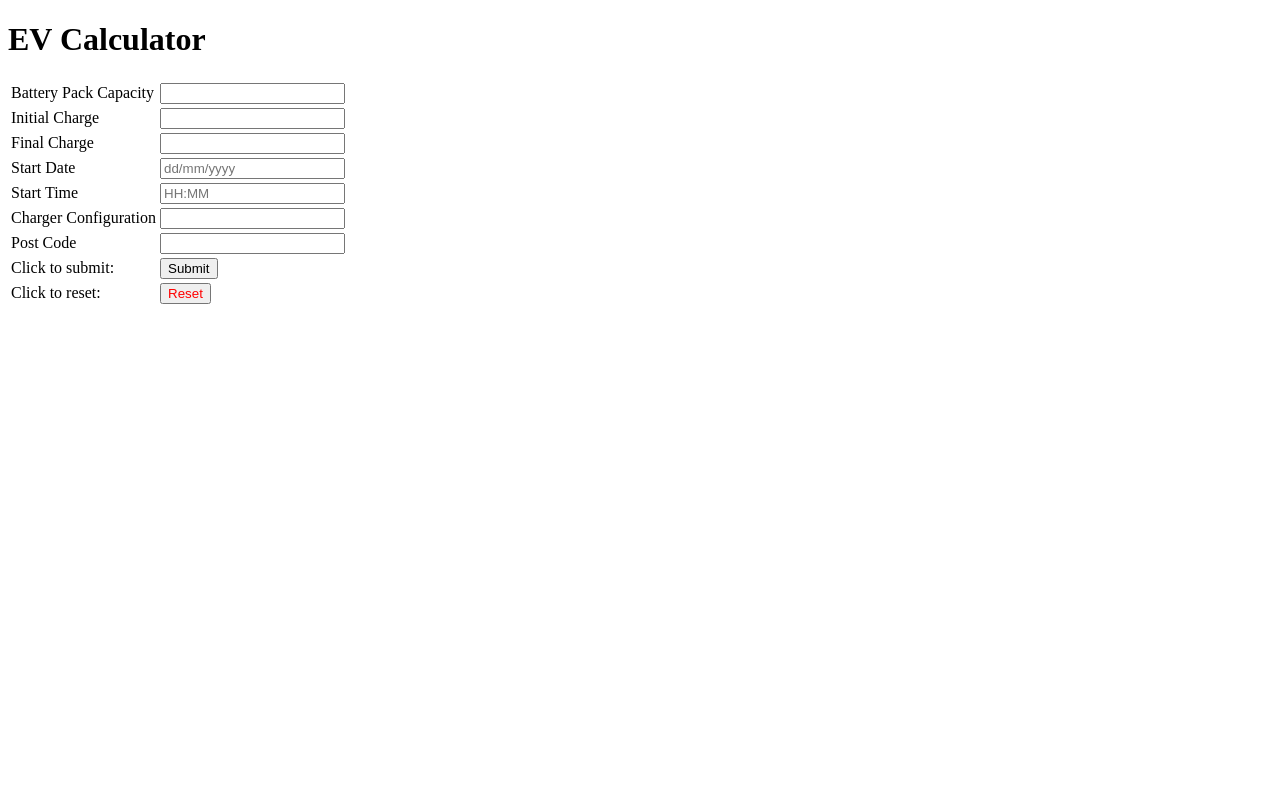
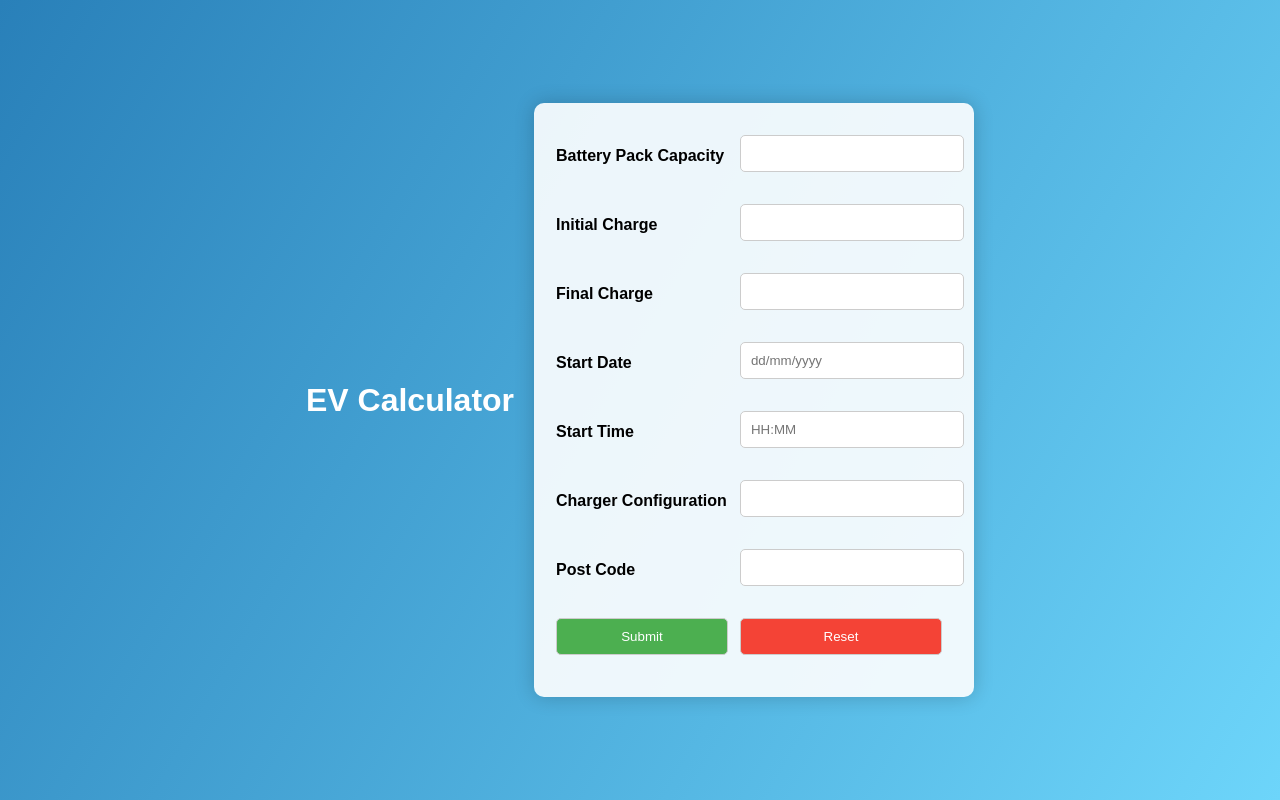
Before and after one commit to namith1003/Car-Charging-Price-Calculator, a Flask app: page / in a window 1280 px wide. Run offline with Flask 2, Linux system fonts and the light colour scheme.

Commit message:
Update calculator.html
updated the css and styling for the application from the base

```diff
--- a/templates/calculator.html
+++ b/templates/calculator.html
@@ -4,66 +4,109 @@
   <meta charset="UTF-8" />
   <title>EV Calculator</title>
 
-    <!-- Inline style sheet -->
+  <!-- Enhanced styles -->
 
   <style>
-      /* The Modal (background) */
+    /* General styles */
+    body {
+      font-family: Arial, sans-serif;
+      background: linear-gradient(120deg, #2980b9, #6dd5fa);
+      margin: 0;
+      padding: 0;
+      display: flex;
+      justify-content: center;
+      align-items: center;
+      height: 100vh;
+    }
+
+    h1 {
+      text-align: center;
+      color: #fff;
+      margin-bottom: 20px;
+      font-size: 2em; /* twice the size */
+      padding-right: 20px; /* padding to the right */
+    }
+
+    form {
+      background-color: rgba(255, 255, 255, 0.9);
+      padding: 20px;
+      border-radius: 10px;
+      box-shadow: 0 0 20px rgba(0, 0, 0, 0.2);
+      max-width: 400px;
+      width: 100%;
+    }
+
+    table {
+      width: 100%;
+    }
+
+    td {
+      font-weight: bold;
+      padding: 10px 0;
+    }
+
+    label {
+      display: inline-block;
+      margin-bottom: 5px;
+    }
+
+    input[type="text"],
+    input[type="submit"],
+    input[type="reset"] {
+      width: calc(100% - 10px);
+      padding: 10px;
+      margin-bottom: 10px;
+      border: 1px solid #ccc;
+      border-radius: 5px;
+      font-family: Arial, sans-serif;
+    }
+
+    input[type="submit"] {
+      background-color: #4caf50;
+      color: #fff;
+      cursor: pointer;
+      transition: background-color 0.3s ease;
+    }
+
+    input[type="submit"]:hover {
+      background-color: #45a049;
+    }
+
+    input[type="reset"] {
+      background-color: #f44336;
+      color: #fff;
+      cursor: pointer;
+      transition: background-color 0.3s ease;
+    }
+
+    input[type="reset"]:hover {
+      background-color: #d32f2f;
+    }
+
+    /* Modal styles */
     .modal {
-        display: none; /* Hidden by default */
-        position: fixed; /* Stay in place */
-        z-index: 1; /* Sit on top */
-        padding-top: 100px; /* Location of the box */
+      display: none;
+      position: fixed;
+      z-index: 1;
       left: 0;
       top: 0;
-        width: 100%; /* Full width */
-        height: 100%; /* Full height */
-        overflow: auto; /* Enable scroll if needed */
-        background-color: rgb(0, 0, 0); /* Fallback color */
-        background-color: rgba(0, 0, 0, 0.4); /* Black w/ opacity */
+      width: 100%;
+      height: 100%;
+      overflow: auto;
+      background-color: rgba(0, 0, 0, 0.4);
     }
 
-      /* Modal Content */
     .modal-content {
-        position: relative;
       background-color: #fefefe;
-        margin: auto;
-        padding: 0;
-        border: 1px solid #888;
-        width: 80%;
-        box-shadow: 0 4px 8px 0 rgba(0, 0, 0, 0.2),
-          0 6px 20px 0 rgba(0, 0, 0, 0.19);
-        -webkit-animation-name: animatetop;
-        -webkit-animation-duration: 0.4s;
-        animation-name: animatetop;
-        animation-duration: 0.4s;
+      border-radius: 10px;
+      box-shadow: 0 4px 8px rgba(0, 0, 0, 0.2);
+      margin: 15% auto;
+      padding: 20px;
+      max-width: 300px;
     }
 
-      /* Add Animation */
-      @-webkit-keyframes animatetop {
-        from {
-          top: -300px;
-          opacity: 0;
-        }
-        to {
-          top: 0;
-          opacity: 1;
-        }
-      }
-
-      @keyframes animatetop {
-        from {
-          top: -300px;
-          opacity: 0;
-        }
-        to {
-          top: 0;
-          opacity: 1;
-        }
-      }
-
-      /* The Close Button */
     .close {
-        color: white;
+      color: #aaa;
       float: right;
       font-size: 28px;
       font-weight: bold;
@@ -97,84 +152,70 @@
 <body>
   <h1>EV Calculator</h1>
   <form action="#" method="post">
-      {{ form.csrf_token() }}
-
+   {{ form.csrf_token }}
     <table>
       <tbody>
         <tr>
-            <td>{{ form.BatteryPackCapacity.label }}</td>
+          <td><label for="BatteryPackCapacity">Battery Pack Capacity</label></td>
           <td>
-              {# {{ form.BatteryPackCapacity }}#}
-              <input type="text" name="BatteryPackCapacity" id="BatteryPackCapacity"/>
+            <input type="text" name="BatteryPackCapacity" id="BatteryPackCapacity" />
           </td>
         </tr>
 
         <tr>
-            <td>{{ form.InitialCharge.label }}</td>
+          <td><label for="InitialCharge">Initial Charge</label></td>
           <td>
-              {# {{ form.InitialCharge }}#}
             <input type="text" name="InitialCharge" id="InitialCharge" />
           </td>
         </tr>
 
         <tr>
-            <td>{{ form.FinalCharge.label }}</td>
+          <td><label for="FinalCharge">Final Charge</label></td>
           <td>
-              {# {{ form.FinalCharge }}#}
             <input type="text" name="FinalCharge" id="FinalCharge" />
           </td>
         </tr>
         <tr>
-            <td>{{ form.StartDate.label }}</td>
+          <td><label for="StartDate">Start Date</label></td>
           <td>
-              {# {{ form.StartDate }}#}
-              <input type="text" name="StartDate" id="StartDate" placeholder="dd/mm/yyyy"/>
+            <input type="text" name="StartDate" id="StartDate" placeholder="dd/mm/yyyy" />
           </td>
         </tr>
 
         <tr>
-            <td>{{ form.StartTime.label }}</td>
+          <td><label for="StartTime">Start Time</label></td>
           <td>
-              {# {{ form.StartTime }}#}
-              <input type="text" name="StartTime" id="StartTime" placeholder="HH:MM"/>
+            <input type="text" name="StartTime" id="StartTime" placeholder="HH:MM" />
           </td>
         </tr>
 
         <tr>
-            <td>{{ form.ChargerConfiguration.label }}</td>
+          <td><label for="ChargerConfiguration">Charger Configuration</label></td>
           <td>
-              {# {{ form.ChargerConfiguration }}#}
-              <input type="text" name="ChargerConfiguration" id="ChargerConfiguration"/>
+            <input type="text" name="ChargerConfiguration" id="ChargerConfiguration" />
           </td>
         </tr>
 
         <tr>
-            <td>{{ form.PostCode.label }}</td>
+          <td><label for="PostCode">Post Code</label></td>
           <td>
-              {# {{ form.PostCode }}#}
             <input type="text" name="PostCode" id="PostCode" />
           </td>
         </tr>
 
         <tr>
-            <td>Click to submit:</td>
           <td>
-              <input type="submit" value="Submit" />
+	    <input type="submit" value="Submit" style="float: left; margin-right: 10px;" />
          </td>
-          </tr>
-
-          <tr>
-            <td>Click to reset:</td>
           <td>
-              <input type="reset" value="Reset" style="color: red" />
+            <input type="reset" value="Reset" style="float: left; color: white;" />
           </td>
         </tr>
       </tbody>
     </table>
   </form>
 
-    <!--This part needs to be modified for the pop up message window-->
-    <!-- The Modal -->
+  <!-- Modal -->
   <div id="myModal" class="modal">
       <!-- Modal content -->
 
```
Also changed, not shown: other parts of templates/calculator.html (+24 -12 lines). Lines whose indentation alone changed are shown as unchanged.
